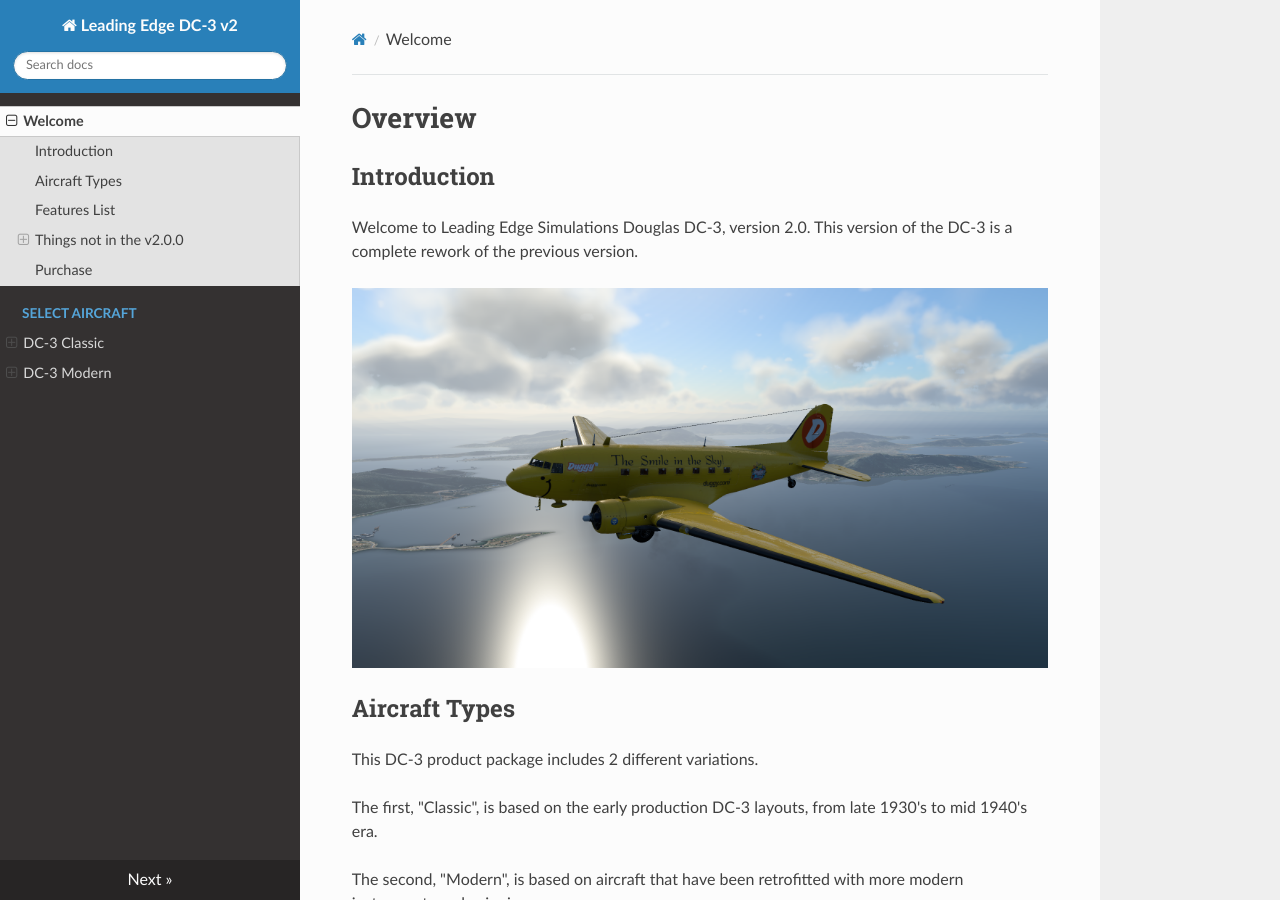
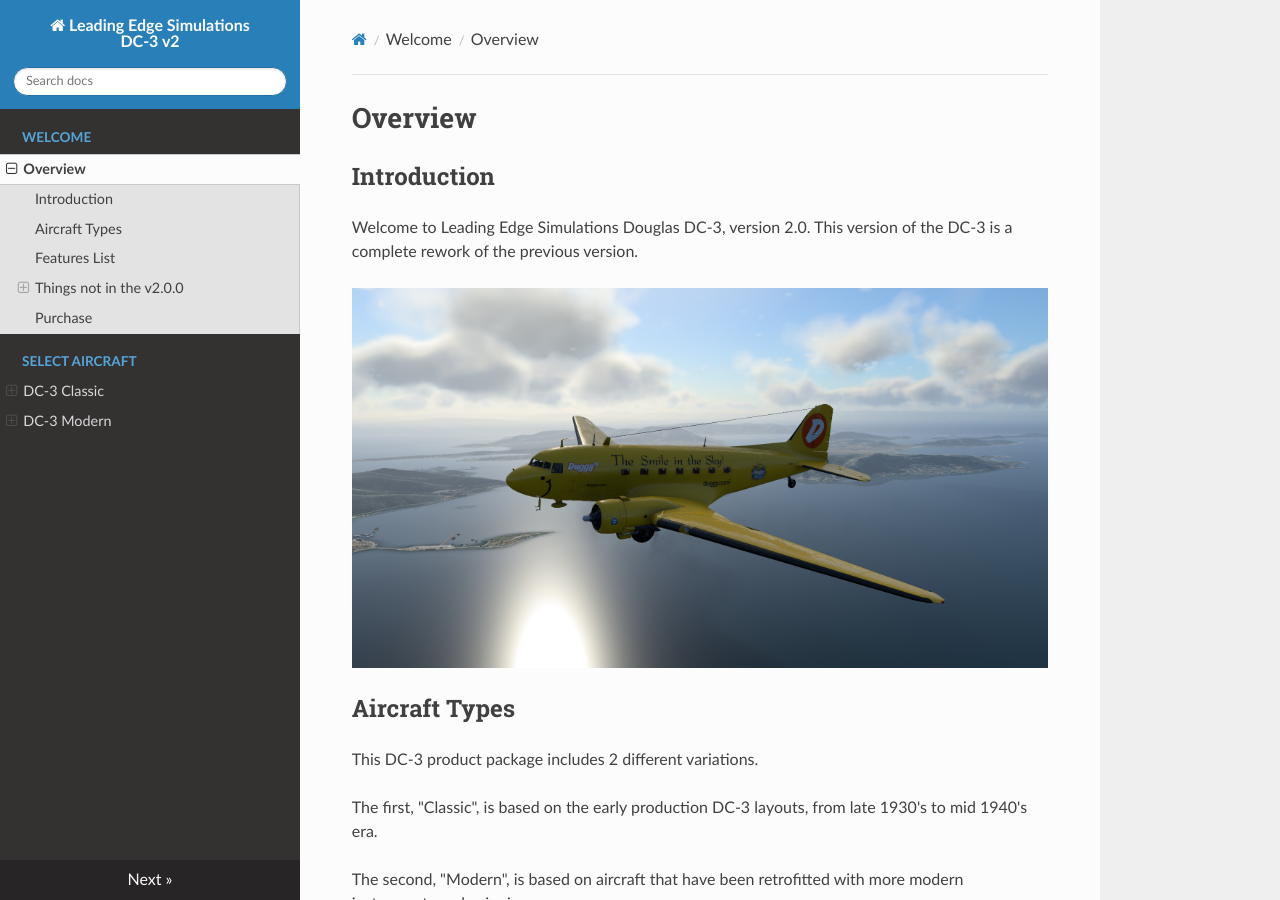
Before and after one commit to airfightergr/les_dc3_docs, an MkDocs documentation site: the page built from docs/index.md, in a window 1280 px wide and 900 px high. Built offline with MkDocs 1.6.1, drawn with Linux system fonts in a browser that asks for light colours; nearby versions of some CDN libraries.

Commit message:
Update layout

```diff
--- a/mkdocs.yml
+++ b/mkdocs.yml
@@ -1,8 +1,9 @@
-site_name: Leading Edge DC-3 v2
+site_name: Leading Edge Simulations<br/>DC-3 v2
 site_url: https://airfightergr.github.io/les_dc3_docs/
 
 nav:
-  - Welcome: index.md
+  - Welcome:
+    - Overview: index.md
   - 'Select Aircraft':
     - DC-3 Classic:
         - Overview: docs/classic/classic.md
```
Also changed, not shown: site/docs/classic/master_radio.jpg (added), site/docs/classic/radios/index.html, site/index.html, site/search/search_index.json, 1 other file.
